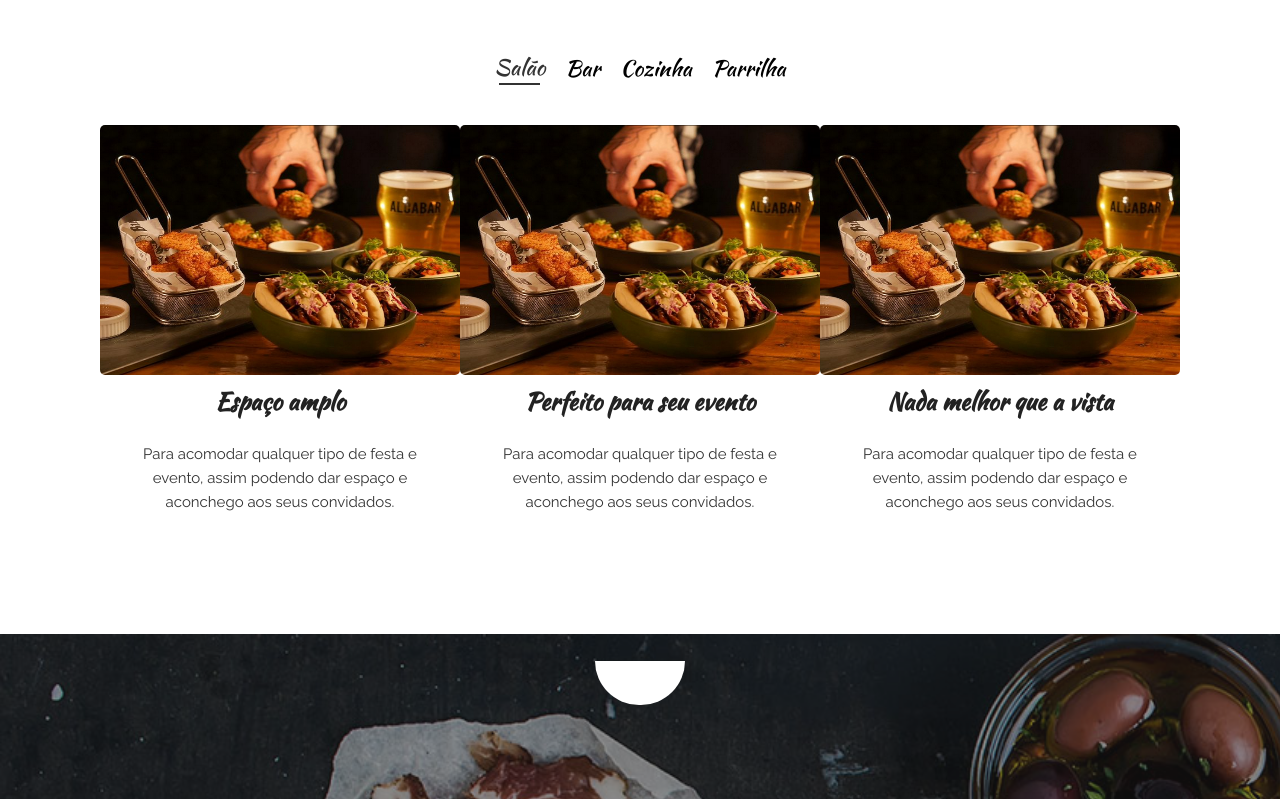
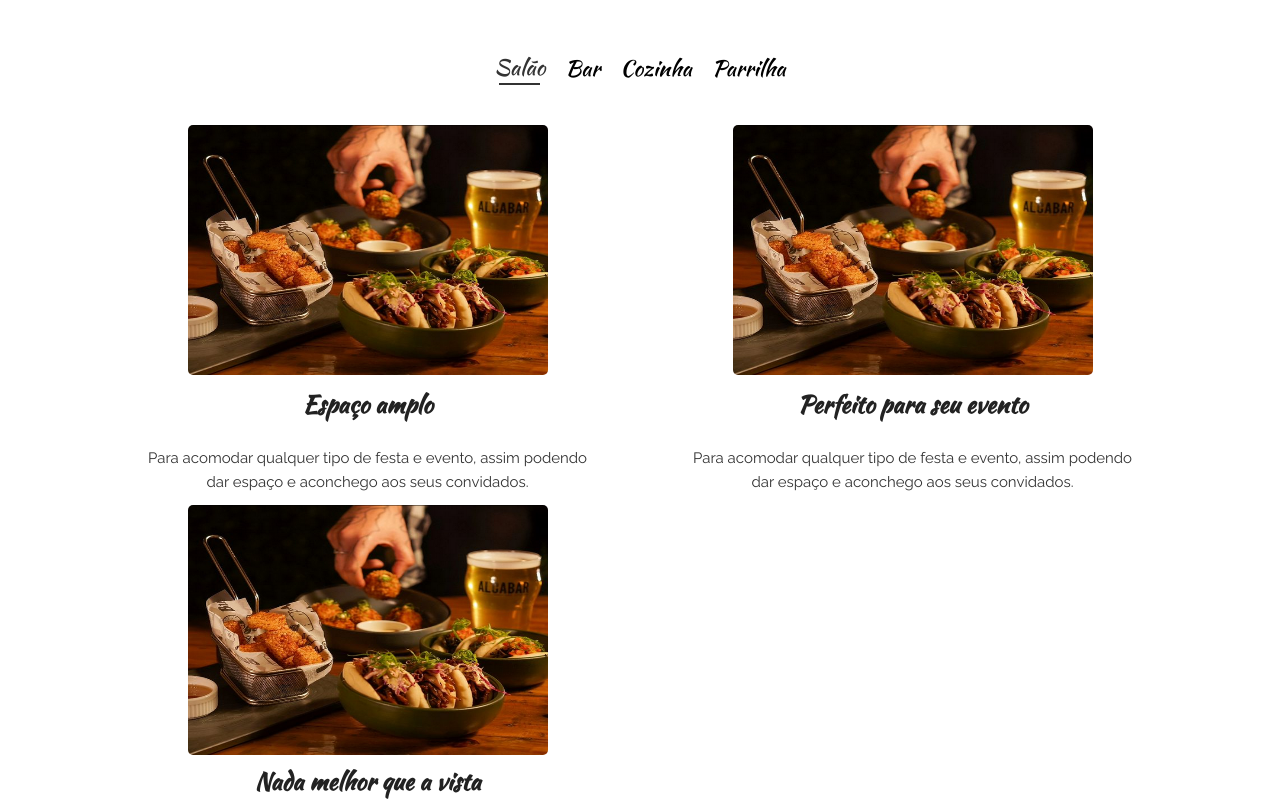
Before and after one commit to Lucas-Gomes-hb/alcabar, a React (Create React App) app: page / in a window 1280 px wide. Shown: the part 1141-1940 px from the top of the page. Built offline with nearby package versions, Linux system fonts and the light colour scheme.

Commit message:
cervejas e drinks

```diff
--- a/package.json
+++ b/package.json
@@ -8,7 +8,8 @@
     "@testing-library/user-event": "^13.5.0",
     "react": "^18.2.0",
     "react-dom": "^18.2.0",
-    "react-scripts": "5.0.1",
+    "react-modal": "^3.16.1",
+    "react-scripts": "^5.0.1",
     "web-vitals": "^2.1.4"
   },
   "scripts": {
--- a/src/components/card/index.jsx
+++ b/src/components/card/index.jsx
@@ -1,11 +1,87 @@
 import "./styles.css";
 
-export const Card = ({ title, body, image }) => {
+import { useState } from "react";
+import Modal from "react-modal";
+
+export const Card = ({ title, body, image, bodyStyle, hasModal }) => {
+  const classe = bodyStyle == null ? "" : bodyStyle;
+  const [modalIsOpen, setIsOpen] = useState(false);
+
+  const customStyles = {
+    overlay: {
+      backgroundColor: "rgba(0,0,0,0.4)",
+      zIndex: 100000,
+    },
+    content: {
+      width: "50%",
+      height: "80%",
+      top: "50%",
+      left: "50%",
+      right: "auto",
+      bottom: "auto",
+      marginRight: "-50%",
+      transform: "translate(-50%, -50%)",
+      backgroundImage: `url(${image})`,
+      color: "#fff",
+      backgroundRepeat: "no-repeat",
+      padding: "0",
+      display: "grid",
+      alignContent: "space-between",
+      justifyItems: "end",
+    },
+  };
+
+  const openModal = () => {
+    if (hasModal == null) return;
+    setIsOpen(true);
+  };
+
+  const afterOpenModal = () => {};
+
+  function closeModal() {
+    setIsOpen(false);
+  }
+
   return (
-    <div className="card">
-      <img src={image} alt={title} />
-      <h2>{title}</h2>
-      <p>{body}</p>
-    </div>
+    <>
+      <Modal
+        isOpen={modalIsOpen}
+        onAfterOpen={afterOpenModal}
+        onRequestClose={closeModal}
+        style={customStyles}
+        contentLabel="Example Modal"
+        portalClassName="modal"
+      >
+        <svg
+          xmlns="http://www.w3.org/2000/svg"
+          width="30"
+          height="30"
+          fill="currentColor"
+          class="bi bi-x-circle"
+          viewBox="0 0 16 16"
+          className="modal-close"
+          onClick={closeModal}
+        >
+          <path d="M8 15A7 7 0 1 1 8 1a7 7 0 0 1 0 14m0 1A8 8 0 1 0 8 0a8 8 0 0 0 0 16" />
+          <path d="M4.646 4.646a.5.5 0 0 1 .708 0L8 7.293l2.646-2.647a.5.5 0 0 1 .708.708L8.707 8l2.647 2.646a.5.5 0 0 1-.708.708L8 8.707l-2.646 2.647a.5.5 0 0 1-.708-.708L7.293 8 4.646 5.354a.5.5 0 0 1 0-.708" />
+        </svg>
+        <div className="modal-text">
+          <h2>{title}</h2>
+          <p>{body}</p>
+        </div>
+      </Modal>
+      <div className={"card " + classe} onClick={openModal}>
+        <img src={image} alt={title} />
+        <div
+          style={{
+            display: "grid",
+            justifyItems: "center",
+          }}
+        >
+          <h2>{title}</h2>
+          <p>{body}</p>
+        </div>
+      </div>
+    </>
   );
 };
--- a/src/components/card/styles.css
+++ b/src/components/card/styles.css
@@ -12,6 +12,7 @@
 
 .card img:hover {
   transform: scale(1.3);
+  z-index: 100;
 }
 
 .card h2 {
@@ -30,3 +31,20 @@
   text-align: center;
   width: 85%;
 }
+.modal .modal-text {
+  width: 100%;
+  background: rgba(0, 0, 0, 0.5);
+  padding: 30px;
+}
+
+.modal .modal-text p {
+  font-family: "Raleway", cursive;
+}
+.modal .modal-text h2 {
+  font-family: "Kaushan Script", cursive;
+  margin-bottom: 10px;
+}
+.modal-close {
+  cursor: pointer;
+  margin: 10px;
+}
--- a/src/components/conheca-espaco/styles.css
+++ b/src/components/conheca-espaco/styles.css
@@ -44,7 +44,10 @@
 
 .show {
   margin-top: 40px;
-  display: flex;
+  display: grid;
+  grid-template-columns: repeat(auto-fill, minMax(360px, 1fr));
+  grid-template-rows: repeat(auto-fill, minMax(50%, 1fr));
+  gap: 10px;
 }
 
 @keyframes slide-border {
--- a/src/components/drinkable/index.jsx
+++ b/src/components/drinkable/index.jsx
@@ -1,8 +1,148 @@
-import { Informacao } from "../informacao";
 import "./styles.css";
 
+import cerveja from "../../images/pilsen.jpg";
+import drink from "../../images/weiss.jpg";
+
+import { Card } from "../card";
+import { Informacao } from "../informacao";
+import { useEffect, useState } from "react";
+
 export const Drinkable = () => {
+  const [cards, setCard] = useState([]);
+  const [informations] = useState({
+    cervejas: [
+      {
+        image: cerveja,
+        title: "Pilsen",
+        body: "Cerveja mais tradicional, mas não deixa de ter nosso toque especial.",
+      },
+      {
+        image: cerveja,
+        title: "Pilsen",
+        body: "Cerveja mais tradicional, mas não deixa de ter nosso toque especial.",
+      },
+      {
+        image: cerveja,
+        title: "Pilsen",
+        body: "Cerveja mais tradicional, mas não deixa de ter nosso toque especial.",
+      },
+      {
+        image: cerveja,
+        title: "Pilsen",
+        body: "Cerveja mais tradicional, mas não deixa de ter nosso toque especial.",
+      },
+      {
+        image: cerveja,
+        title: "Pilsen",
+        body: "Cerveja mais tradicional, mas não deixa de ter nosso toque especial.",
+      },
+      {
+        image: cerveja,
+        title: "Pilsen",
+        body: "Cerveja mais tradicional, mas não deixa de ter nosso toque especial.",
+      },
+    ],
+    drinks: [
+      {
+        image: drink,
+        title: "Drink",
+        body: "Nada como um drink gelado para tomar enquanto aproveita sua festa.",
+      },
+      {
+        image: drink,
+        title: "Drink",
+        body: "Nada como um drink gelado para tomar enquanto aproveita sua festa.",
+      },
+      {
+        image: drink,
+        title: "Drink",
+        body: "Nada como um drink gelado para tomar enquanto aproveita sua festa.",
+      },
+      {
+        image: drink,
+        title: "Drink",
+        body: "Nada como um drink gelado para tomar enquanto aproveita sua festa.",
+      },
+      {
+        image: drink,
+        title: "Drink",
+        body: "Nada como um drink gelado para tomar enquanto aproveita sua festa.",
+      },
+      {
+        image: drink,
+        title: "Drink",
+        body: "Nada como um drink gelado para tomar enquanto aproveita sua festa.",
+      },
+    ],
+  });
+
+  const handleClickMenuOption = (e) => {
+    let activeDrink = document.querySelector(".activeDrink");
+    let activeBorder = document.querySelector(".activeDrink-border ");
+
+    if (activeDrink != null) activeDrink.classList = [];
+    if (activeBorder != null) activeBorder.classList = [];
+
+    if (e.target.parentElement.className !== "options") {
+      e.target.parentElement.classList = ["activeDrink"];
+      e.target.classList = ["activeDrink-border"];
+    }
+    if (e.target.parentElement.className === "options") {
+      e.target.classList = ["activeDrink"];
+      e.target.children[0].classList = ["activeDrink-border"];
+    }
+
+    handleShowPhotos(e.target.id);
+  };
+
+  const handleMouseEnterButton = (e) => {
+    if (e.target.parentElement.className === "activeDrink") return;
+    if (e.target.className === "activeDrink") return;
+    e.target.children[0].classList = ["animeDrink-border"];
+  };
+
+  const handleMouseOutButton = (e) => {
+    let animeTeste = document.querySelector(".animeDrink-border");
+
+    if (animeTeste != null) {
+      animeTeste.classList = [];
+    }
+  };
+
+  const handleShowPhotos = (id) => {
+    let inteiro = 0;
+    setCard(
+      informations[id].map((card) => (
+        <Card
+          key={(inteiro += 1)}
+          title={card.title}
+          body={card.body}
+          image={card.image}
+          bodyStyle={"bodyOn"}
+          hasModal={true}
+        />
+      ))
+    );
+  };
+
+  useEffect(() => {
+    let inteiro = 0;
+    setCard(
+      informations["cervejas"].map((card) => (
+        <Card
+          key={(inteiro += 1)}
+          title={card.title}
+          body={card.body}
+          image={card.image}
+          bodyStyle={"bodyOn"}
+          hasModal={true}
+        />
+      ))
+    );
+  }, [informations]);
+
   return (
+    <>
       <div className="drinkable">
         <Informacao
           title={"Saboreie nossas Cervejas e Drinks"}
@@ -11,6 +151,34 @@ export const Drinkable = () => {
             "Todo mundo tem um gosto diferente mesmo que não saiba e temos certeza que nossa variedade de cervejas vai te impressionar. Assim como nossos drinks irão explodir seu paladar."
           }
         />
+
+        <div className="drinkable-choices">
+          <div className="options">
+            <button
+              id="cervejas"
+              className="activeDrink"
+              onClick={handleClickMenuOption}
+              onMouseEnter={handleMouseEnterButton}
+              onMouseOut={handleMouseOutButton}
+            >
+              Cervejas
+              <div id="cervejas" className="activeDrink-border"></div>
+            </button>
+            <button
+              id="drinks"
+              onClick={handleClickMenuOption}
+              onMouseEnter={handleMouseEnterButton}
+              onMouseOut={handleMouseOutButton}
+            >
+              Drinks
+              <div id="drinks"></div>
+            </button>
           </div>
+          <div className="show" id="show-photos">
+            {cards}
+          </div>
+        </div>
+      </div>
+    </>
   );
 };
--- a/src/components/drinkable/styles.css
+++ b/src/components/drinkable/styles.css
@@ -1,3 +1,66 @@
 .drinkable {
   padding: 120px 100px;
 }
+.drinkable-choices {
+  margin-top: 50px;
+}
+
+.drinkable-choices .options {
+  display: flex;
+  justify-content: center;
+}
+
+.options button {
+  background: #fff;
+  font-family: "Kaushan Script", cursive;
+  font-size: 22px;
+  font-weight: 400;
+  text-transform: capitalize;
+  border: none;
+  cursor: pointer;
+  padding: 0 10px;
+  transition: 0.2s;
+}
+
+.activeDrink {
+  color: #333;
+}
+
+.activeDrink-border {
+  width: 80%;
+  height: 2px;
+  background: #333;
+  margin: auto;
+}
+
+.options button:hover {
+  color: #333;
+}
+
+.animeDrink-border {
+  height: 2px;
+  background: #333;
+  margin: auto;
+  animation-name: slide-border;
+  animation-duration: 0.5s;
+}
+.bodyOn {
+  box-shadow: 0 0 10px rgba(0, 0, 0, 0.3);
+  border-radius: 5px;
+  cursor: pointer;
+}
+
+.bodyOn img {
+  width: 100%;
+  border-bottom-left-radius: 0;
+  border-bottom-right-radius: 0;
+}
+
+.bodyOn img:hover {
+  transform: scale(1);
+  z-index: 0;
+}
+
+.bodyOn div {
+  padding: 30px;
+}
--- a/src/index.js
+++ /dev/null
@@ -1,17 +0,0 @@
-import React from 'react';
-import ReactDOM from 'react-dom/client';
-import './index.css';
-import {Home} from './templates/home';
-import reportWebVitals from './reportWebVitals';
-
-const root = ReactDOM.createRoot(document.getElementById('root'));
-root.render(
-  <React.StrictMode>
-    <Home />
-  </React.StrictMode>
-);
-
-// If you want to start measuring performance in your app, pass a function
-// to log results (for example: reportWebVitals(console.log))
-// or send to an analytics endpoint. Learn more: https://bit.ly/CRA-vitals
-reportWebVitals();
--- /dev/null
+++ b/src/index.jsx
@@ -0,0 +1,20 @@
+import React from "react";
+import ReactDOM from "react-dom/client";
+import "./index.css";
+import { Home } from "./templates/home";
+import reportWebVitals from "./reportWebVitals";
+import Modal from "react-modal";
+
+const root = ReactDOM.createRoot(document.getElementById("root"));
+root.render(
+  <React.StrictMode>
+    <Home />
+  </React.StrictMode>
+);
+
+Modal.setAppElement("#root");
+
+// If you want to start measuring performance in your app, pass a function
+// to log results (for example: reportWebVitals(console.log))
+// or send to an analytics endpoint. Learn more: https://bit.ly/CRA-vitals
+reportWebVitals();
```
Also changed, not shown: 1 other file (tests, documents, lock files or other folders). Lines whose indentation alone changed are shown as unchanged.
